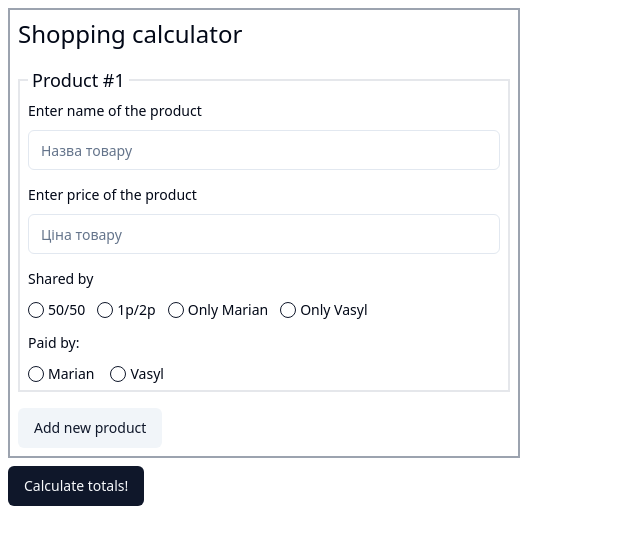
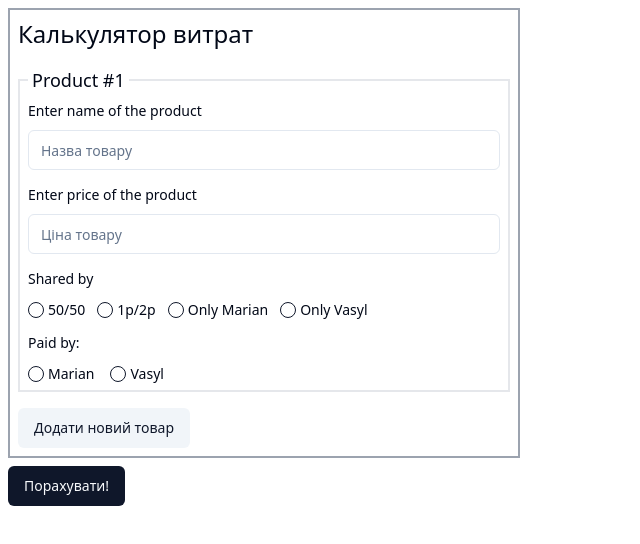
Before and after one commit to ZuBB/c4mk, a React (Vite) app: page / in a window 1280 px wide. Shown: the top 544 px of the page, without its empty margins (0-640 px from the left). Built offline with nearby package versions, Linux system fonts and the light colour scheme; what build would draw is missing.

Commit message:
feat: translate some messages to uk

```diff
--- a/src/App.tsx
+++ b/src/App.tsx
@@ -50,7 +50,7 @@ function App() {
           onSubmit={form.handleSubmit(onSubmit)}
           className="m-2 p-2 space-y-4 max-w-[32rem] border-gray-400 border-2"
         >
-          <h1 className="text-2xl">Shopping calculator</h1>
+          <h1 className="text-2xl">Калькулятор витрат</h1>
 
           <ProductSubform
             fields={fields}
@@ -64,14 +64,14 @@ function App() {
               onClick={addProductHandler}
               variant={'secondary'}
             >
-                Add new product
+                Додати новий товар
             </Button>
           </div>
         </form>
       </Form>
 
       <div className="my-2 ml-2">
-        <Button form="calc-form">Calculate totals!</Button>
+        <Button form="calc-form">Порахувати!</Button>
       </div>
 
       {results && (<Stats results={results} />)}
```
